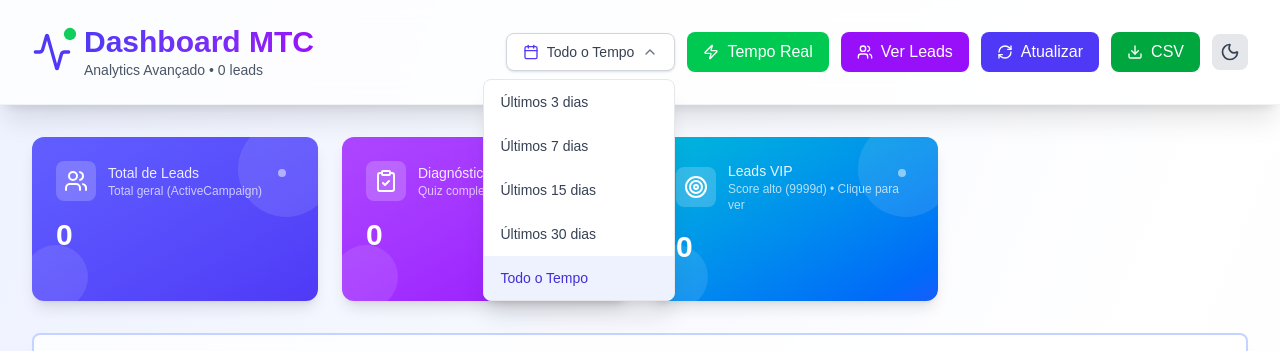
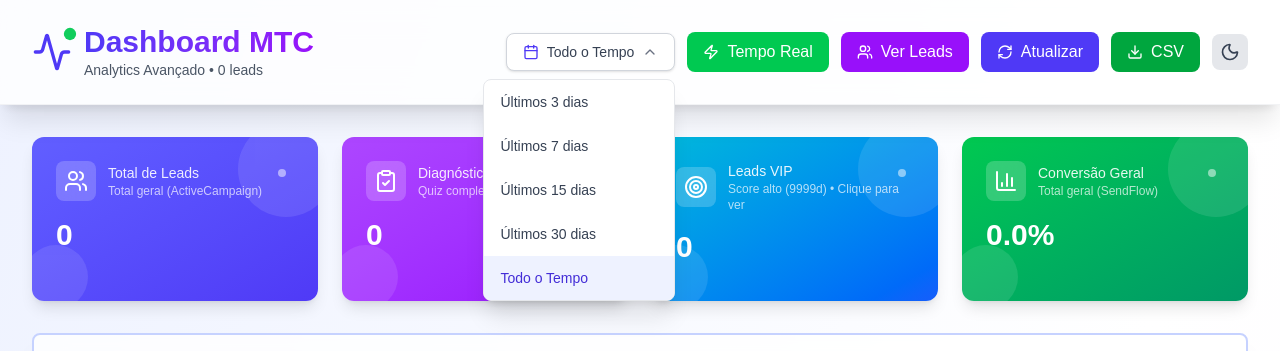
Before and after one commit to korody/lead-dashboard, a Next.js app: page / in a window 1280 px wide. Shown: the top 351 px of the page. Built offline with nearby package versions, Linux system fonts and the light colour scheme; no server answers; the database is empty.

Commit message:
fix: Exibe dados do WhatsApp quando 'Todo o Tempo' está selecionado

```diff
--- a/src/app/page.tsx
+++ b/src/app/page.tsx
@@ -228,7 +228,7 @@ export default function DashboardPage() {
             />
           </div>
 
-          {selectedDays === 30 && (
+          {(selectedDays === 30 || selectedDays >= 9999) && (
             <AnimatedStatCard
               title="Conversão Geral"
               value={metrics?.whatsappSuccess || 0}
@@ -286,7 +286,7 @@ export default function DashboardPage() {
                           <span className="text-gray-500 dark:text-gray-400">Calculando comparação...</span>
                         </div>
                       ) : (
-                        <div className={`grid grid-cols-1 ${selectedDays === 30 ? 'md:grid-cols-3' : 'md:grid-cols-2'} gap-4`}>
+                        <div className={`grid grid-cols-1 ${(selectedDays === 30 || selectedDays >= 9999) ? 'md:grid-cols-3' : 'md:grid-cols-2'} gap-4`}>
                           <TemporalComparison
                             currentValue={metrics.totalDiagnosticos}
                             previousValue={metrics.comparison.totalDiagnosticos}
@@ -299,7 +299,7 @@ export default function DashboardPage() {
                             label="Leads VIP"
                             format="number"
                           />
-                          {selectedDays === 30 && (
+                          {(selectedDays === 30 || selectedDays >= 9999) && (
                             <TemporalComparison
                               currentValue={metrics.whatsappSuccess || 0}
                               previousValue={metrics.comparison.whatsappSuccess || 0}
@@ -337,7 +337,7 @@ export default function DashboardPage() {
                   ))}
                 </div>
               ) : (
-                <ConversionFunnel data={metrics.funil} hideWhatsApp={selectedDays !== 30} />
+                <ConversionFunnel data={metrics.funil} hideWhatsApp={selectedDays !== 30 && selectedDays < 9999} />
               )}
             </CardContent>
           </Card>
```
